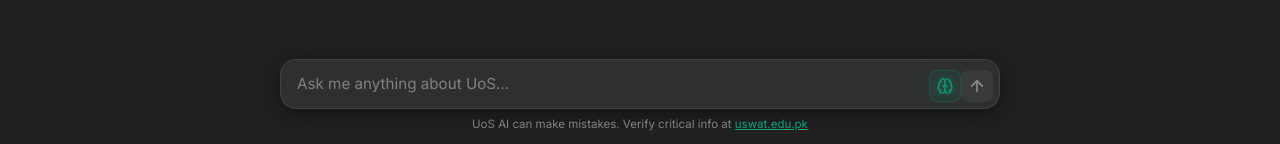
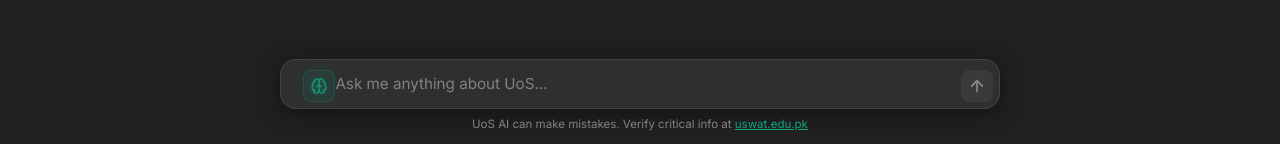
Before and after one commit to ikram-3/Agentic-ChatBot, a React app in the folder frontend/: page / in a window 1280 px wide. Shown: the part 653-797 px from the top of the page. Built offline with nearby package versions, Linux system fonts and the light colour scheme; the HTML template or start-up script is replaced by a standard one.

Commit message:
ui: move thinking toggle to the left side of the input field

```diff
--- a/frontend/src/components/Chatbot.css
+++ b/frontend/src/components/Chatbot.css
@@ -92,6 +92,8 @@
   cursor: pointer;
   transition: all 0.3s cubic-bezier(0.4, 0, 0.2, 1);
   position: relative;
+  margin-left: 0.4rem; /* Spacing from left edge */
+  flex-shrink: 0;
 }
 
 .think-input-btn:hover {
--- a/frontend/src/components/Chatbot.jsx
+++ b/frontend/src/components/Chatbot.jsx
@@ -533,6 +533,15 @@ const Chatbot = () => {
       {/* ── Input ── */}
       <div className="input-zone">
         <div className="input-card">
+          <button
+            className={`think-input-btn ${thinkingEnabled ? 'active' : ''}`}
+            onClick={() => setThinkingEnabled(v => !v)}
+            title={thinkingEnabled ? 'Thinking Enabled (Premium AI Reasoning)' : 'Thinking Disabled (Fast Direct Response)'}
+            disabled={isStreaming}
+          >
+            <Brain size={16} />
+          </button>
+
           <textarea
             ref={textareaRef}
             value={input}
@@ -544,15 +553,6 @@ const Chatbot = () => {
             disabled={isStreaming}
           />
           <div className="input-actions">
-            <button
-              className={`think-input-btn ${thinkingEnabled ? 'active' : ''}`}
-              onClick={() => setThinkingEnabled(v => !v)}
-              title={thinkingEnabled ? 'Thinking Enabled (Premium AI Reasoning)' : 'Thinking Disabled (Fast Direct Response)'}
-              disabled={isStreaming}
-            >
-              <Brain size={16} />
-            </button>
-
             {isStreaming ? (
               <button className="action-btn stop-btn" onClick={stopStreaming} title="Stop generating">
                 <Square size={15} fill="currentColor" />
```
